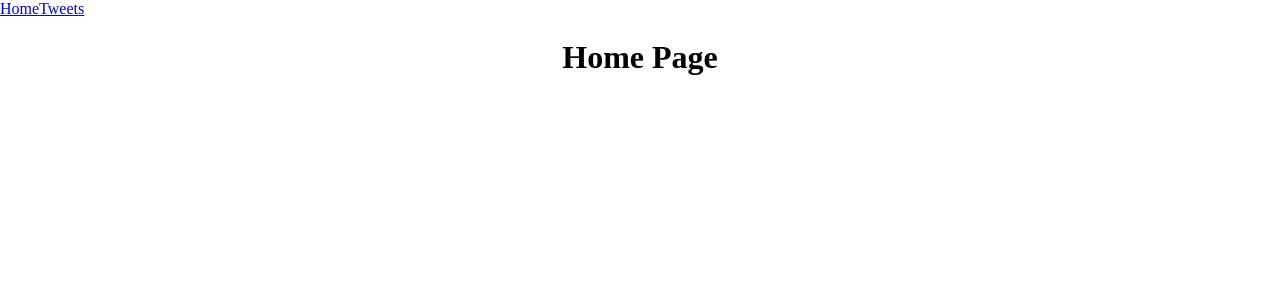
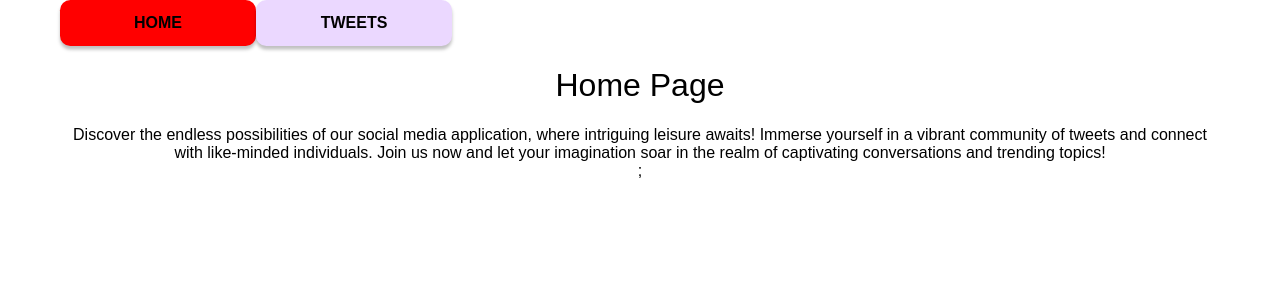
Before and after one commit to dj-egregor/test-tweets, a React (Vite) app: page / in a window 1280 px wide. Shown: the top 300 px of the page. Built offline with nearby package versions, Linux system fonts and the light colour scheme.

Commit message:
update styles

```diff
--- a/index.html
+++ b/index.html
@@ -2,7 +2,6 @@
 <html lang="en">
   <head>
     <meta charset="UTF-8" />
-
     <meta name="viewport" content="width=device-width, initial-scale=1.0" />
     <title>Tweets</title>
   </head>
--- a/src/App.css
+++ b/src/App.css
@@ -17,6 +17,7 @@ body {
   height: 100%;
   background-color: #fff;
 }
+
 :root {
   /* fonts */
   --font-montserrat: Montserrat;
--- a/src/App.jsx
+++ b/src/App.jsx
@@ -1,16 +1,14 @@
-import { Routes, Route, Link } from 'react-router-dom';
+import { Routes, Route, NavLink } from 'react-router-dom';
 import './App.css';
 import TweetsList from './components/TweetsList/TweetsList';
 import Home from './components/Home/Home';
+import NavBar from './components/NavBar/NavBar';
 import styles from './app.module.css';
 
 function App() {
   return (
     <div className={styles.container}>
-      <nav className={styles.navigation}>
-        <Link to="/">Home</Link>
-        <Link to="/tweets">Tweets</Link>
-      </nav>
+      <NavBar />
       <Routes>
         <Route path="/" element={<Home />} />
         <Route path="/tweets" element={<TweetsList />} />
--- a/src/app.module.css
+++ b/src/app.module.css
@@ -1,9 +1,6 @@
-.navigation {
-  display: flex;
-  max-width: 500px;
+.container {
+  max-width: 1200px;
+  margin: 0 auto;
+  padding-left: 20px;
+  padding-right: 20px;
 }
-
-.container {
-  /* padding: 30px; */
-  /* width: 100%; */
-}
--- a/src/components/Home/Home.jsx
+++ b/src/components/Home/Home.jsx
@@ -1,5 +1,17 @@
 function Home() {
-  return <h1>Home Page</h1>;
+  return (
+    <>
+      <h1>Home Page</h1>
+      <p>
+        Discover the endless possibilities of our social media application,
+        where intriguing leisure awaits! Immerse yourself in a vibrant community
+        of tweets and connect with like-minded individuals. Join us now and let
+        your imagination soar in the realm of captivating conversations and
+        trending topics!
+      </p>
+      ;
+    </>
+  );
 }
 
 export default Home;
--- /dev/null
+++ b/src/components/NavBar/NavBar.jsx
@@ -0,0 +1,17 @@
+import { NavLink } from 'react-router-dom';
+import styles from './navbar.module.css';
+
+const NavBar = () => {
+  return (
+    <nav className={styles.navigation}>
+      <NavLink exact className={({ isActive }) => (isActive ? `${styles.active} ${styles.navLink}` : styles.navLink)} to="/">
+        Home
+      </NavLink>
+      <NavLink exact className={({ isActive }) => (isActive ? `${styles.active} ${styles.navLink}` : styles.navLink)} to="/tweets">
+        Tweets
+      </NavLink>
+    </nav>
+  );
+};
+
+export default NavBar;
--- /dev/null
+++ b/src/components/NavBar/navbar.module.css
@@ -0,0 +1,27 @@
+.navigation {
+  display: flex;
+  max-width: 500px;
+}
+
+.navLink {
+  cursor: pointer;
+  border: 0;
+  padding: var(--padding-sm) var(--padding-9xl);
+  background-color: var(--color-thistle);
+  border-radius: 10.31px;
+  box-shadow: 0 3.4369285106658936px 3.44px rgba(0, 0, 0, 0.25);
+  width: 196px;
+  display: flex;
+  flex-direction: row;
+  box-sizing: border-box;
+  align-items: center;
+  justify-content: center;
+  text-transform: uppercase;
+  text-decoration: none;
+  font-weight: 600;
+  font-family: var(--);
+}
+
+.active {
+  background-color: #ff0000;
+}
--- a/src/components/TweetsList/TweetsList.jsx
+++ b/src/components/TweetsList/TweetsList.jsx
@@ -18,7 +18,9 @@ const TweetsList = () => {
   const scrollRef = useRef(null);
 
   const [page, setPage] = useState(Number(searchParams.get('page')) || 1);
-  const [filter, setFilter] = useState(searchParams.get('filter') || 'show-all');
+  const [filter, setFilter] = useState(
+    searchParams.get('filter') || 'show-all'
+  );
 
   useEffect(() => {
     const fetchAllUsers = async () => {
@@ -65,7 +67,14 @@ const TweetsList = () => {
     } else {
       setShowLoadMore(false);
     }
-  }, [filter, filteredUsers.length, page, searchParams, setSearchParams, users]);
+  }, [
+    filter,
+    filteredUsers.length,
+    page,
+    searchParams,
+    setSearchParams,
+    users,
+  ]);
 
   const scrollToBottom = () => {
     if (scrollRef.current) {
@@ -103,7 +112,8 @@ const TweetsList = () => {
       setUsers(updatedTweets);
 
       updateUserFollowers(tweetId, {
-        followers: updatedTweets.find((tweet) => tweet.id === tweetId).followers,
+        followers: updatedTweets.find((tweet) => tweet.id === tweetId)
+          .followers,
       });
     } catch (error) {
       console.error(error);
@@ -129,7 +139,8 @@ const TweetsList = () => {
       setUsers(updatedTweets);
 
       updateUserFollowers(tweetId, {
-        followers: updatedTweets.find((tweet) => tweet.id === tweetId).followers,
+        followers: updatedTweets.find((tweet) => tweet.id === tweetId)
+          .followers,
       });
     } catch (error) {
       console.error(error);
@@ -157,7 +168,16 @@ const TweetsList = () => {
       {loading && <p>...Loading</p>}
       <ul className={styles.tweetList}>
         {filteredUsers.length && !loading ? (
-          filteredUsers.slice(0, page * 3).map((tweet) => <Tweet key={tweet.id} tweet={tweet} handleUnfollowClick={handleUnfollowClick} handleFollowClick={handleFollowClick} />)
+          filteredUsers
+            .slice(0, page * 3)
+            .map((tweet) => (
+              <Tweet
+                key={tweet.id}
+                tweet={tweet}
+                handleUnfollowClick={handleUnfollowClick}
+                handleFollowClick={handleFollowClick}
+              />
+            ))
         ) : (
           <p>NO USERS</p>
         )}
--- a/src/index.css
+++ b/src/index.css
@@ -1,72 +1,54 @@
-@import 'normalize.css';
-
-/* :root {
-  font-family: Inter, system-ui, Avenir, Helvetica, Arial, sans-serif;
-  line-height: 1.5;
-  font-weight: 400;
-
-  color-scheme: light dark;
-  color: rgba(255, 255, 255, 0.87);
-  background-color: #242424;
-
-  font-synthesis: none;
-  text-rendering: optimizeLegibility;
-  -webkit-font-smoothing: antialiased;
-  -moz-osx-font-smoothing: grayscale;
-  -webkit-text-size-adjust: 100%;
+/* Обнуляем отступы и отступы внутри элементов */
+*,
+*::before,
+*::after {
+  margin: 0;
+  padding: 0;
+  box-sizing: border-box;
 }
 
+/* Устанавливаем базовый размер шрифта и линейный декор */
+html {
+  font-size: 16px;
+  line-height: 1.5;
+}
+
+/* Удаляем стандартный список стилей для маркированных и нумерованных списков */
+ul,
+ol {
+  list-style: none;
+}
+
+/* Удаляем подчеркивание ссылок */
 a {
-  font-weight: 500;
-  color: #646cff;
-  text-decoration: inherit;
+  text-decoration: none;
+  color: inherit;
 }
-a:hover {
-  color: #535bf2;
+
+/* Сбрасываем стандартные стили для заголовков */
+h1,
+h2,
+h3,
+h4,
+h5,
+h6 {
+  font-weight: normal;
+}
+
+/* Сбрасываем стандартные стили для кнопок */
+button {
+  border: none;
+  background-color: transparent;
+  cursor: pointer;
 }
 
 body {
-  margin: 0;
-  display: flex;
-  place-items: center;
-  min-width: 320px;
-  min-height: 100vh;
-} */
-
-/* h1 {
-  font-size: 3.2em;
-  line-height: 1.1;
-  color: #1a1a1a;
+  font-family: Arial, sans-serif;
 }
 
-button {
-  border-radius: 8px;
-  border: 1px solid transparent;
-  padding: 0.6em 1.2em;
-  font-size: 1em;
-  font-weight: 500;
+button,
+a,
+select,
+option {
   font-family: inherit;
-  background-color: #1a1a1a;
-  cursor: pointer;
-  transition: border-color 0.25s;
 }
-button:hover {
-  border-color: #646cff;
-}
-button:focus,
-button:focus-visible {
-  outline: 4px auto -webkit-focus-ring-color;
-} */
-
-/* @media (prefers-color-scheme: light) {
-  :root {
-    color: #213547;
-    background-color: #ffffff;
-  }
-  a:hover {
-    color: #747bff;
-  }
-  button {
-    background-color: #f9f9f9;
-  }
-} */
--- a/src/main.jsx
+++ b/src/main.jsx
@@ -2,6 +2,7 @@ import React from 'react';
 import { BrowserRouter } from 'react-router-dom';
 import { createRoot } from 'react-dom/client';
 import App from './App.jsx';
+import 'normalize.css';
 import './index.css';
 
 createRoot(document.getElementById('root')).render(
```
